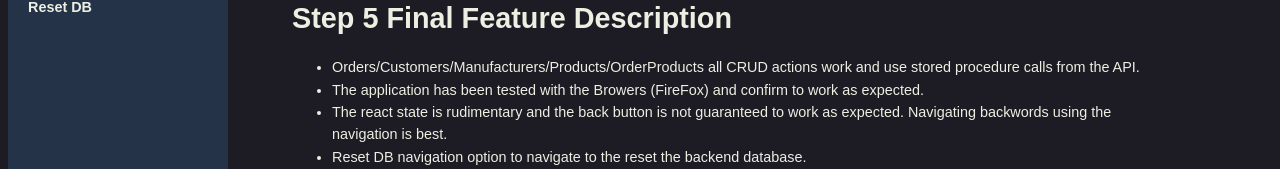
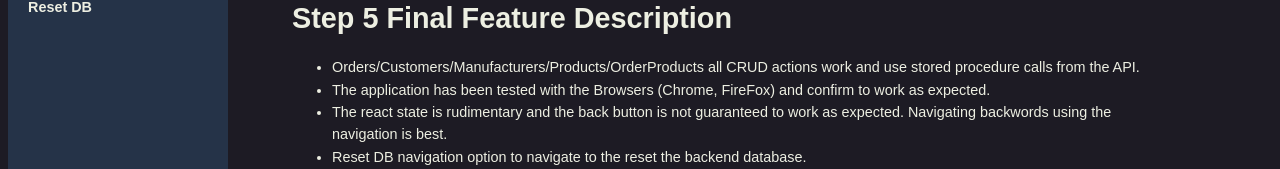
Before and after one commit to jmm583/cs340-portfolio, a React (Vite) app in the folder frontend/react/: page / in a window 1280 px wide. Shown: the part 470-639 px from the top of the page. Built offline with nearby package versions, Linux system fonts and the light colour scheme; no server answers.

Commit message:
description update

```diff
--- a/frontend/react/src/pages/Home.jsx
+++ b/frontend/react/src/pages/Home.jsx
@@ -23,7 +23,7 @@ function Home() {
                     <ul>
 
                         <li>Orders/Customers/Manufacturers/Products/OrderProducts all CRUD actions work and use stored procedure calls from the API.</li>
-                        <li>The application has been tested with the Browers (FireFox) and confirm to work as expected.</li>
+                        <li>The application has been tested with the Browsers (Chrome, FireFox) and confirm to work as expected.</li>
                         <li>The react state is rudimentary and the back button is not guaranteed to work as expected. Navigating backwords using the navigation is best.</li>
                         <li>Reset DB navigation option to navigate to the reset the backend database.</li>
                     </ul>
```
